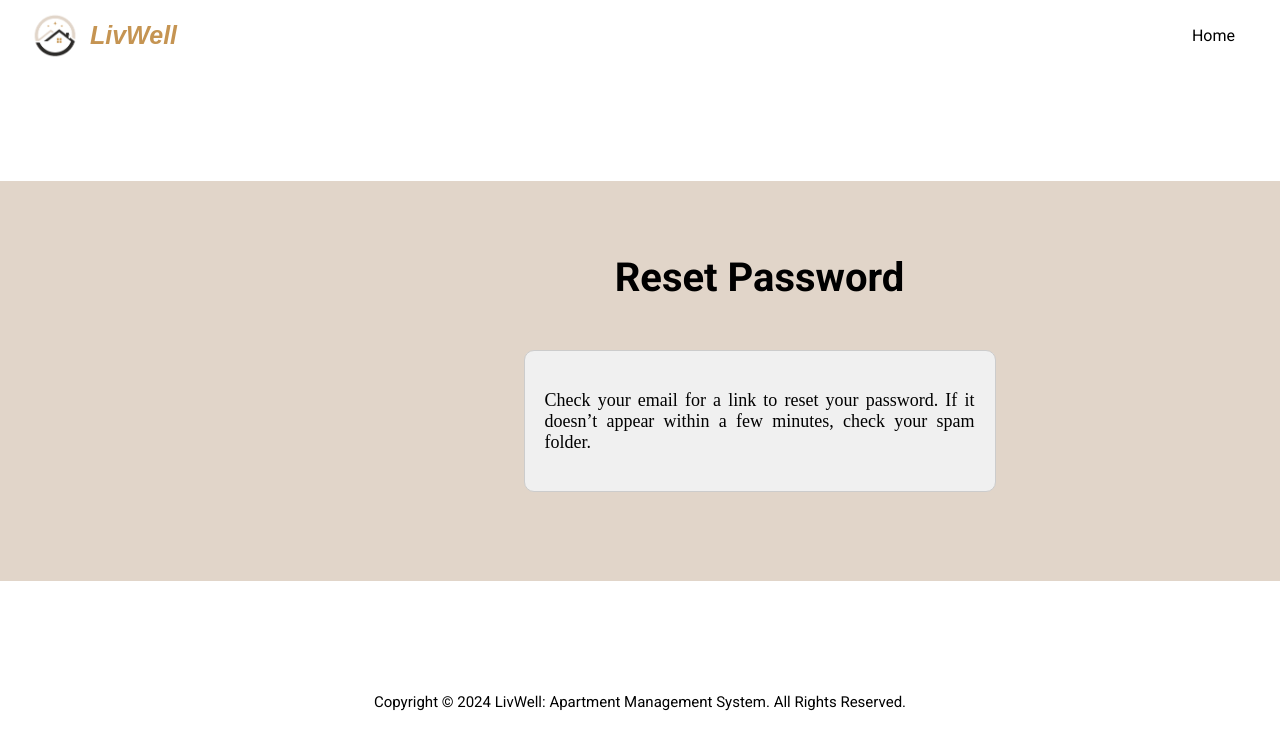
After one commit to arsenicsalangsang/house_rental, a PHP site: page /passreset.php in a window 1280 px wide; the page is wider, and only the part inside the window is pictured. The commit adds this page. Shown: the top 750 px of that part. Run offline with PHP 8.4, Linux system fonts and the light colour scheme; data comes from the database, SQL or seed files in the repository; some web fonts are replaced.

Commit message:
forget password added

```diff
--- a/assets/css/newstyle.css
+++ b/assets/css/newstyle.css
@@ -393,6 +393,7 @@ body {
   border-radius: 10px;
   border: 2px solid #c59452;
   padding: 10px;
+  transition: border 0.3s;
 }
 
 #signupbtnMain {
@@ -401,8 +402,14 @@ body {
   border: 2px solid black;
   border-radius: 10px;
   padding: 10px;
+  transition: background-color 0.3s;
 }
-
+#loginbtnMain:hover {
+  border: 2px solid black;
+}
+#signupbtnMain:hover {
+  background-color: #deab69;
+}
 #fpassbtn {
   font-family: "Roboto", sans-serif;
   font-size: 16px;
@@ -413,8 +420,14 @@ body {
   width: 480px;
   position: relative;
   top: 15px;
+  transition: background-color 0.3s ease, color 0.3s ease,
+    border-color 0.3s ease;
 }
-
+#fpassbtn:hover {
+  border: 2px solid black;
+  background-color: white;
+  color: black;
+}
 .button-container {
   margin-top: 15px;
   text-align: center;
@@ -494,3 +507,31 @@ footer {
   border: 2px solid #c59452;
   padding: 10px;
 }
+.wrapper-forgot-2 {
+  display: flex;
+  align-items: center;
+  justify-content: center;
+  background-color: #e1d5c9;
+  width: 1519px;
+  height: 400px;
+  margin-top: 120px;
+  position: relative;
+  margin-bottom: 112px;
+}
+.box {
+  display: flex;
+  align-items: center;
+  justify-content: center;
+  width: 450px;
+  height: 120px;
+  margin-top: 5rem;
+  background-color: #f0f0f0;
+  border: 1px solid #ccc;
+}
+.message {
+  font-size: 18px;
+  color: #000000; /* Change the color to your preference */
+  margin: 20px 0; /* Add some margin space above and below */
+  padding: 10px; /* Add padding for better readability */
+  text-align: justify;
+}
--- /dev/null
+++ b/passreset.php
@@ -0,0 +1,68 @@
+<!DOCTYPE html>
+<html lang="en">
+
+<?php
+session_start();
+include('./db_connect.php');
+ob_start();
+if (!isset($_SESSION['system'])) {
+    $system = $conn->query("SELECT * FROM system_settings limit 1")->fetch_array();
+    foreach ($system as $k => $v) {
+        $_SESSION['system'][$k] = $v;
+    }
+}
+?>
+
+<head>
+    <meta charset="utf-8">
+    <meta content="width=device-width, initial-scale=1.0" name="viewport">
+
+    <title><?php echo $_SESSION['system']['name'] = "LivWell"; ?></title>
+    <link rel="icon" type="image/png" href="assets\pictures\livwellLogo.png">
+    <link rel="stylesheet" href="assets\css\newstyle.css">
+    <?php
+    if (isset($_SESSION['login_id']))
+        header("location:index.php?page=home");
+    ?>
+</head>
+
+<body>
+    <!-- ===== Navigation ===== -->
+    <section id="header">
+        <div class="nav-container">
+            <nav id="desktop-nav">
+                <img src="assets\pictures\livwellLogo.png" id="logoimg" />
+                <div class="logoText">LivWell</div>
+                <ul id="nav-links">
+                    <li><a href="homepage.php">Home</a></li>
+                </ul>
+            </nav>
+        </div>
+    </section>
+
+    <!-- ===== Main ===== -->
+    <section id="main">
+        <div class="wrapper-forgot-2">
+            <h2 id="title1Main"> Reset Password </h2>
+            <div class="box">
+                <p class="message">Check your email for a link to reset your password. If it doesn’t appear within a few minutes, check your spam folder.</p>
+            </div>
+        </div>
+    </section>
+
+    <!-- ===== Footer ===== -->
+    <footer>
+        <p>Copyright &#169; 2024 LivWell: Apartment Management System. All Rights Reserved.</p>
+    </footer>
+
+    <script src="https://code.jquery.com/jquery-3.6.0.min.js"></script>
+    <script>
+        $(document).ready(function() {
+            $('#loginbtn-signup').click(function() {
+                window.location.href = 'login.php';
+            });
+        });
+    </script>
+</body>
+
+</html>
```
Also changed, not shown: emailnonext.php (added, +94 -0 lines), forgotpass.php (+36 -19 lines).
